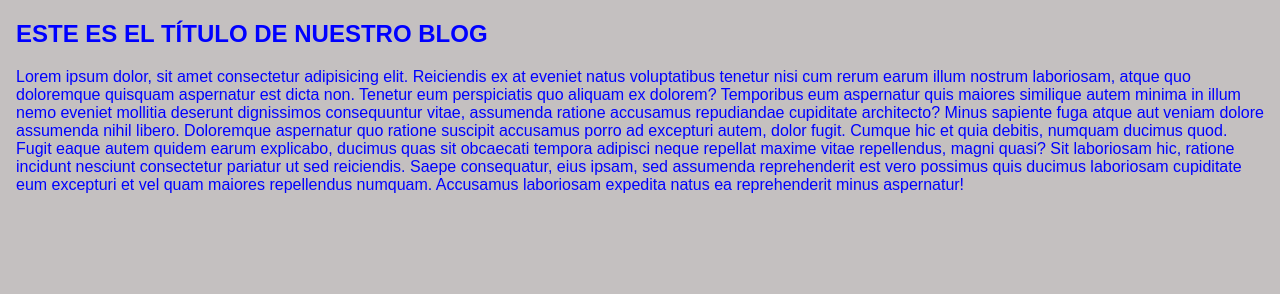
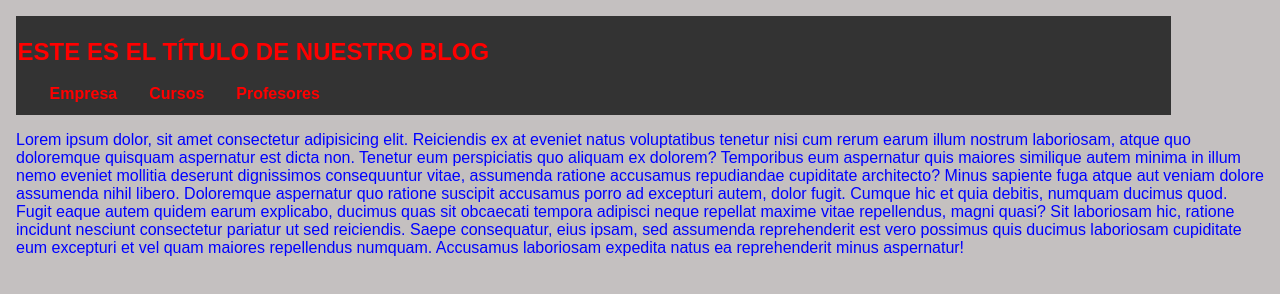
Before and after one commit to vic505/BLOG-CURSO-GIT-Y-GITHUB, a plain HTML site: page index.html in a window 1280 px wide. Drawn offline with Linux system fonts and the light colour scheme.

Commit message:
1 DISEÑO CABECERA

```diff
--- a/estilos/style.css
+++ b/estilos/style.css
@@ -4,3 +4,21 @@ body{
     margin: 1rem;
     background-color: rgb(196, 192, 192);
 }
+.cabecera
+{
+    width: 90vw;
+    height: 6rem;
+    background-color: #333;
+    color: red;
+    padding: .1rem;
+}
+
+.menu
+{
+    display: flex;
+    margin: 1rem ;
+}
+h4
+{
+    margin: 0 1rem;
+}
--- a/index.html
+++ b/index.html
@@ -10,6 +10,11 @@
 <body>
     <article class="cabecera">
         <h1>ESTE ES EL TÍTULO DE NUESTRO BLOG</h1>
+        <div class="menu">
+            <h4>Empresa</h4>
+            <h4>Cursos</h4>
+            <h4>Profesores</h4>
+        </div>
     </article>
     <article class="post">
         <p>Lorem ipsum dolor, sit amet consectetur adipisicing elit. Reiciendis ex at eveniet natus voluptatibus tenetur nisi cum rerum earum illum nostrum laboriosam, atque quo doloremque quisquam aspernatur est dicta non.
```
